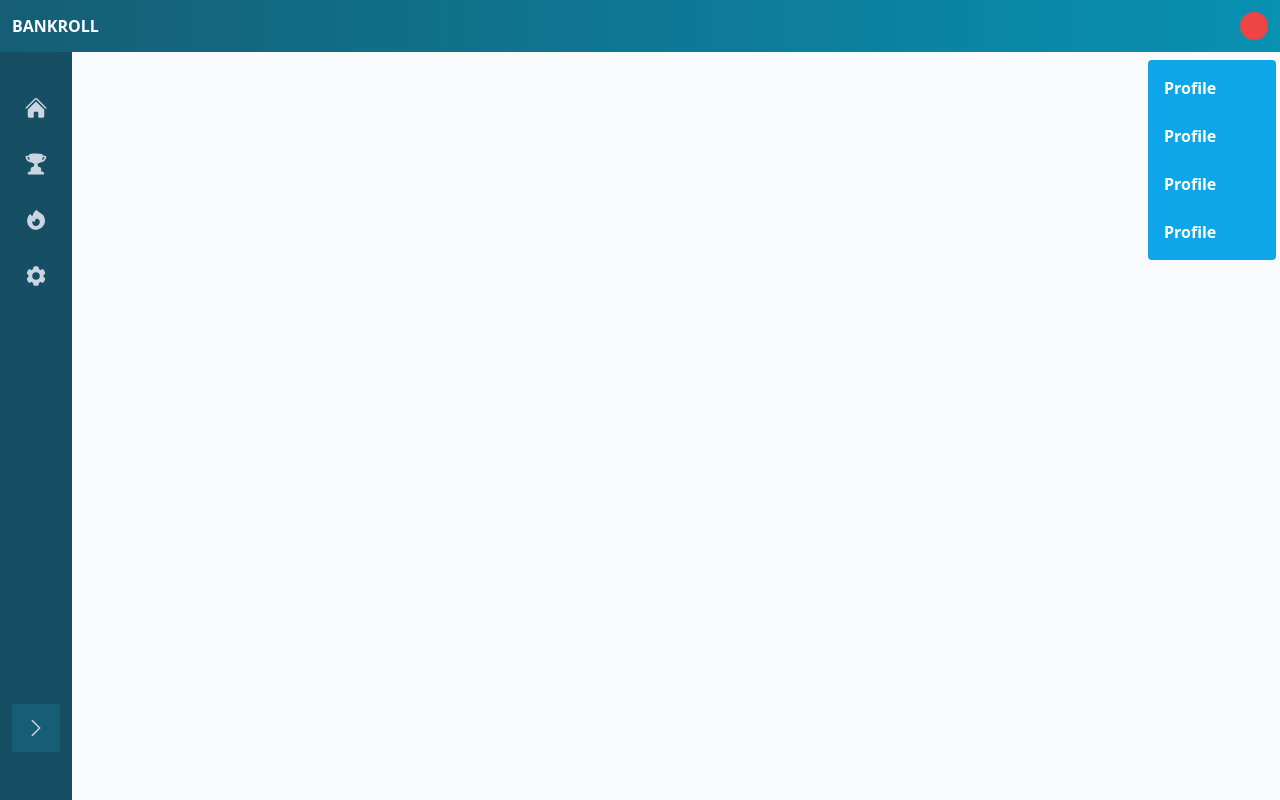
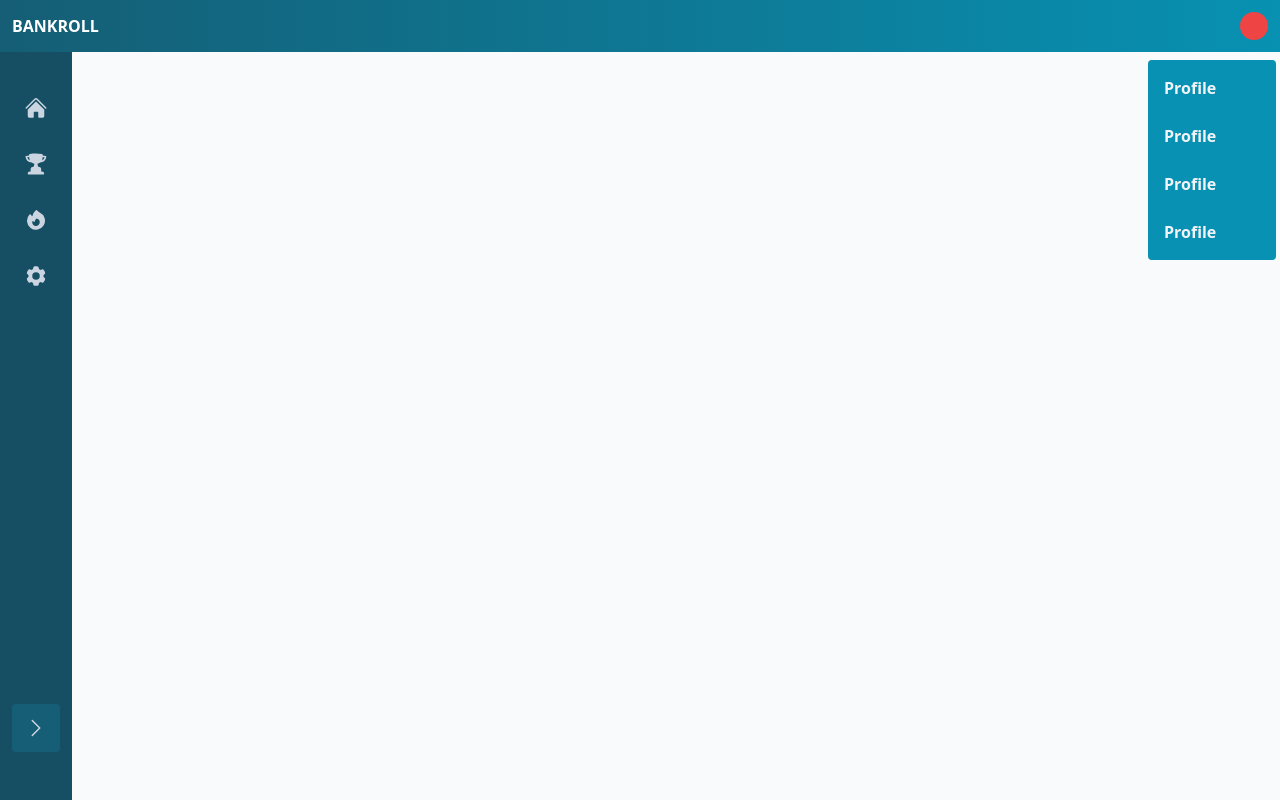
Before and after one commit to pharos-lab/bankroll, a Vue app: page / in a window 1280 px wide. Both pictures are taken after a click on the element 1254 px from the left and 26 px from the top of the page. Built offline with nearby package versions, Linux system fonts and the light colour scheme.

Commit message:
fix: change color to be all cyan for all components

```diff
--- a/src/components/Navbar.vue
+++ b/src/components/Navbar.vue
@@ -1,5 +1,5 @@
 <template>
-  <header class="bg-gradient-to-r from-cyan-800 to-cyan-600 text-white text-slate-50 p-3 font-semibold">
+  <header class="bg-gradient-to-r from-cyan-800 to-cyan-600 text-white p-3 font-semibold">
     <div class="container mx-auto flex items-center gap-8">
       <div class="brand">BANKROLL</div>
       <nav class="grow"></nav>
@@ -8,11 +8,11 @@
           <div class="avatr w-7 h-7 bg-red-500 rounded-full" @click="showDropdown = ! showDropdown">
 
           </div>
-          <div class="dropdown absolute top-12 -right-2 bg-sky-500 flex flex-col gap-2 px-2 py-2 rounded min-w-32" v-show="showDropdown">
-            <a href="ok" class="p-2 hover:bg-sky-600 rounded">Profile</a>
-            <a href="ok" class="p-2 hover:bg-sky-600 rounded">Profile</a>
-            <a href="ok" class="p-2 hover:bg-sky-600 rounded">Profile</a>
-            <a href="ok" class="p-2 hover:bg-sky-600 rounded">Profile</a>
+          <div class="dropdown absolute top-12 -right-2 bg-cyan-600 flex flex-col gap-2 px-2 py-2 rounded min-w-32 text-slate-100" v-show="showDropdown">
+            <a href="ok" class="p-2 hover:bg-cyan-700 hover:text-white rounded">Profile</a>
+            <a href="ok" class="p-2 hover:bg-cyan-700 hover:text-white rounded">Profile</a>
+            <a href="ok" class="p-2 hover:bg-cyan-700 hover:text-white rounded">Profile</a>
+            <a href="ok" class="p-2 hover:bg-cyan-700 hover:text-white rounded">Profile</a>
           </div>
         </div>
       </div>
```
